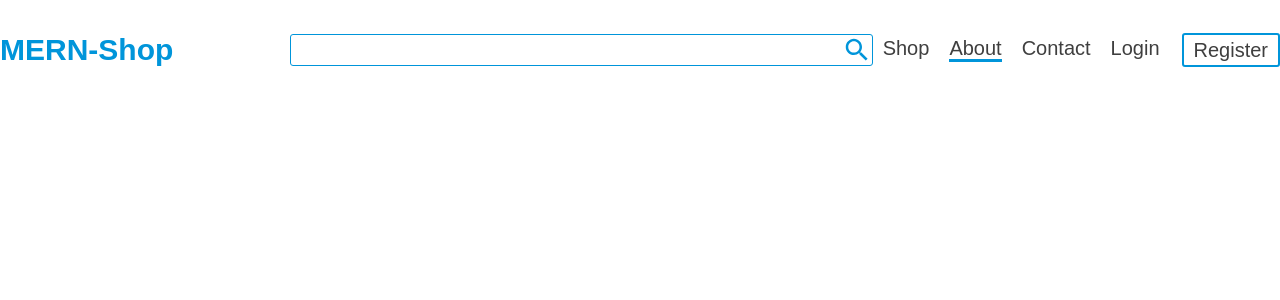
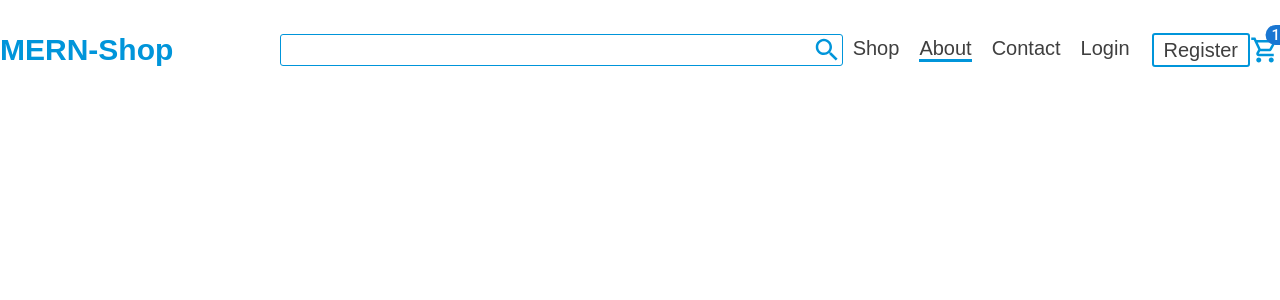
Before and after one commit to spiggyBe/e-fashion-shop-styled-components, a React (Create React App) app: page /about in a window 1280 px wide. Shown: the top 300 px of the page. Built offline with nearby package versions, Linux system fonts and the light colour scheme.

Commit message:
navbar done

```diff
--- a/src/components/Navbar/Navbar.js
+++ b/src/components/Navbar/Navbar.js
@@ -2,7 +2,8 @@ import React, { useState } from 'react'
 
 import { Nav, SearchSection, InputStyled, Logo, Toggle, Hamburger, NavList, NavItem, StyledLink, NavContact, StyledLinkContact } from './NavbarStyle'
 import SearchIcon from '@mui/icons-material/Search'
-
+import ShoppingCartOutlinedIcon from '@mui/icons-material/ShoppingCartOutlined'
+import Badge from '@mui/material/Badge'
 
 export const Navbar = () => {
     const [openedMenu, setOpenedMenu] = useState(false)
@@ -59,6 +60,11 @@ export const Navbar = () => {
                     </NavContact>
                 </NavList>
             )}
+
+            <Badge badgeContent={15} color='primary'>
+                <ShoppingCartOutlinedIcon style={{ fill: '#0095DA' }} />
+            </Badge>
+
             <Toggle onClick={handleToggleHamburger}>
                 {openedMenu ? <Hamburger open /> : <Hamburger />}
             </Toggle>
--- a/src/components/Navbar/NavbarStyle.js
+++ b/src/components/Navbar/NavbarStyle.js
@@ -43,7 +43,7 @@ color: ${primaryBlue};
 export const SearchSection = styled.div`
 display: flex;
 flex: 2;
-justify-content: flex-end;
+justify-content: center;
 align-items: center;
 border: 1px solid ${primaryBlue};
 border-radius: 3px;
```
